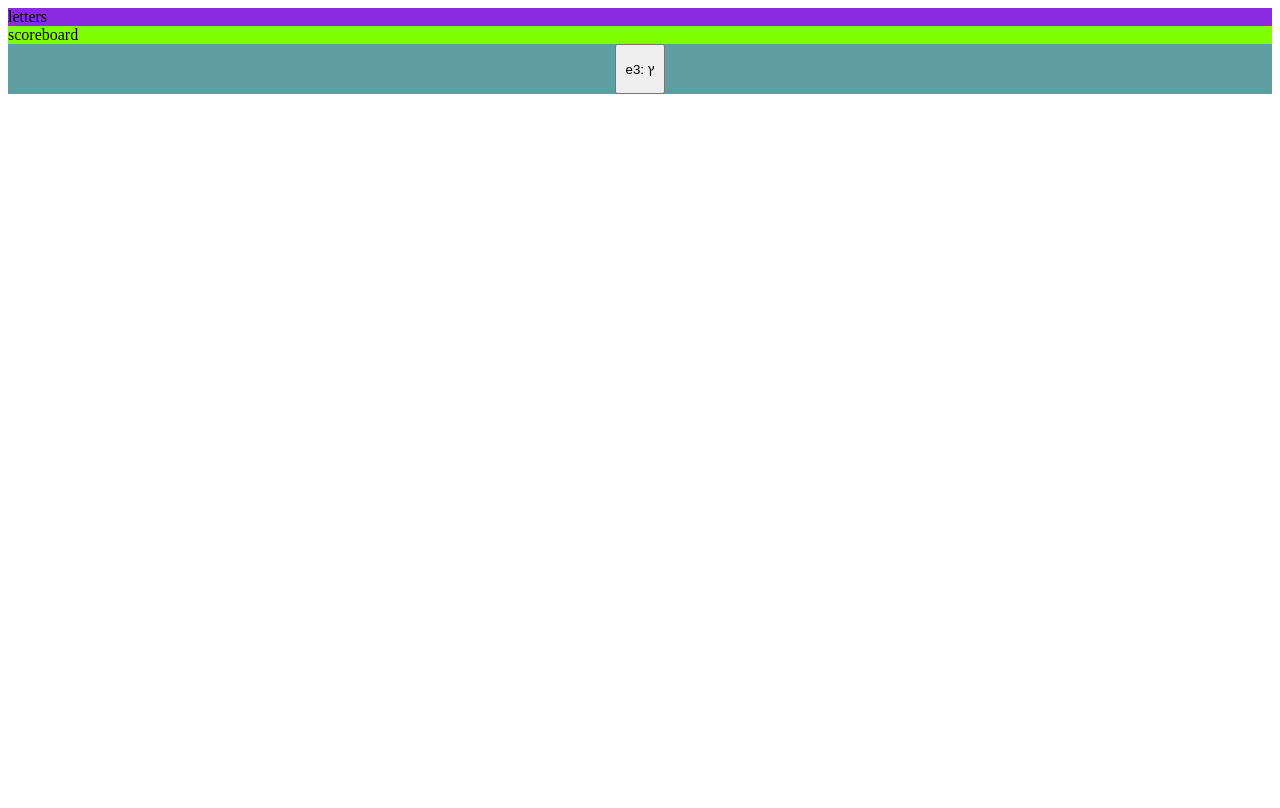
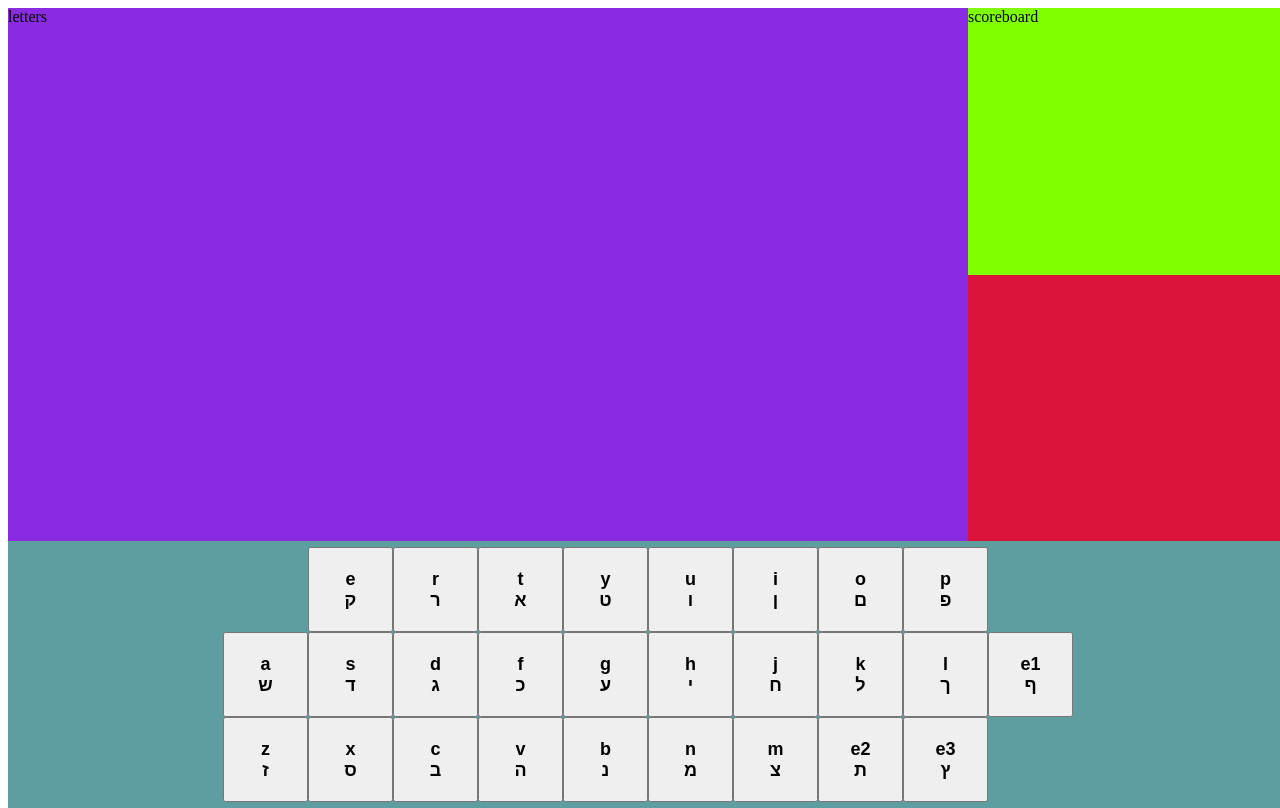
Before and after one commit to jo-codes/touch-type, a plain HTML site: page index.html in a window 1280 px wide. Drawn offline with Linux system fonts and the light colour scheme.

Commit message:
keyboard complete, layout in grid complete

```diff
--- a/index.html
+++ b/index.html
@@ -11,6 +11,7 @@
     <div id="container">
       <div id="letters">letters</div>
       <div id="scoreboard">scoreboard</div>
+      <div id="somethingElse"></div>
       <div id="keyboard"></div>
     </div>
   </body>
--- a/main.js
+++ b/main.js
@@ -36,5 +36,5 @@ for (let [key, value] of Object.entries(keys)) {
   let keyCombo = document.createElement('button');
   keyboard.appendChild(keyCombo).className = `grid-item`;
   keyboard.appendChild(keyCombo).id = `${key}`;
-  keyboard.appendChild(keyCombo).innerHTML = `${key}: ${value}`;
+  keyboard.appendChild(keyCombo).innerHTML = `${key} <br /> ${value}`;
 }
--- a/style.css
+++ b/style.css
@@ -1,17 +1,26 @@
-body {
-  width: 100%,
-  height: 100%
+body,
+html {
+  width: 100%;
+  height: 100%;
 }
 
 #container {
-  width: 100%,
-  height: 100%,
+  width: 100%;
+  height: 100%;
   display: grid;
   background-color: blue;
+  grid-template-rows: 1fr 1fr 1fr;
+  grid-template-columns: 3fr 1fr;
+  grid-template-areas:
+    'letters scoreboard'
+    'letters somethingElse'
+    'keyboard keyboard ';
 }
 
 #letters {
   display: grid;
+  width: 100%;
+  height: 100;
   grid-area: letters;
   background-color: blueviolet;
 }
@@ -20,6 +29,12 @@ body {
   display: grid;
   grid-area: keyboard;
   background-color: cadetblue;
+  grid-template-areas:
+    '. e r t y u i o p . .'
+    'a s d f g h j k l e1 .'
+    'z x c v b n m e2 e3 . .';
+  justify-content: center;
+  align-content: center;
 }
 
 #scoreboard {
@@ -28,9 +43,17 @@ body {
   background-color: chartreuse;
 }
 
+#somethingElse {
+  display: grid;
+  grid-area: somethingElse;
+  background-color: crimson;
+}
+
 button {
-  width: 50px;
-  height: 50px;
+  width: 85px;
+  height: 85px;
+  font-size: large;
+  font-weight: 600;
 }
 
 /* I don't like this sopping wet code at all, but I was pressed for time and mental energy, so I wrote it all manually */
```
